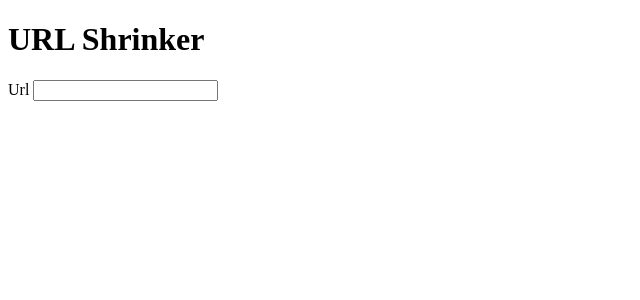
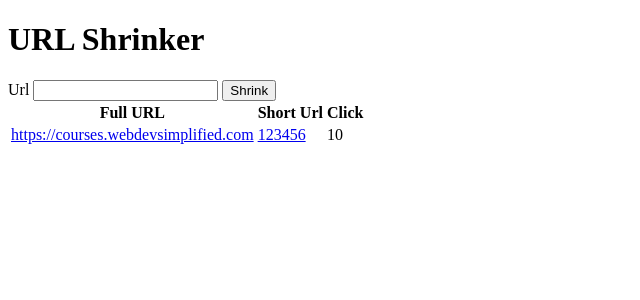
Before and after one commit to ahsan-ali49/url-shortener, a Node server app: page / in a window 1280 px wide. Shown: the top 300 px of the page, without its empty margins (0-640 px from the left). Run offline with Node 20, Linux system fonts and the light colour scheme; some libraries are stand-ins or nearby versions.

Commit message:
button setup

```diff
--- a/views/index.ejs
+++ b/views/index.ejs
@@ -10,6 +10,28 @@
     <form action="" method="POST">
       <label for="fullUrl">Url</label>
       <input type="url" name="fullUrl" id="fullUrl" />
+      <button type="submit">Shrink</button>
     </form>
+
+    <table>
+      <thead>
+        <tr>
+          <th>Full URL</th>
+          <th>Short Url</th>
+          <th>Click</th>
+        </tr>
+      </thead>
+      <tbody>
+        <tr>
+          <td>
+            <a href="https://courses.webdevsimplified.com"
+              >https://courses.webdevsimplified.com</a
+            >
+          </td>
+          <td><a href="/123456">123456</a></td>
+          <td>10</td>
+        </tr>
+      </tbody>
+    </table>
   </body>
 </html>
```
